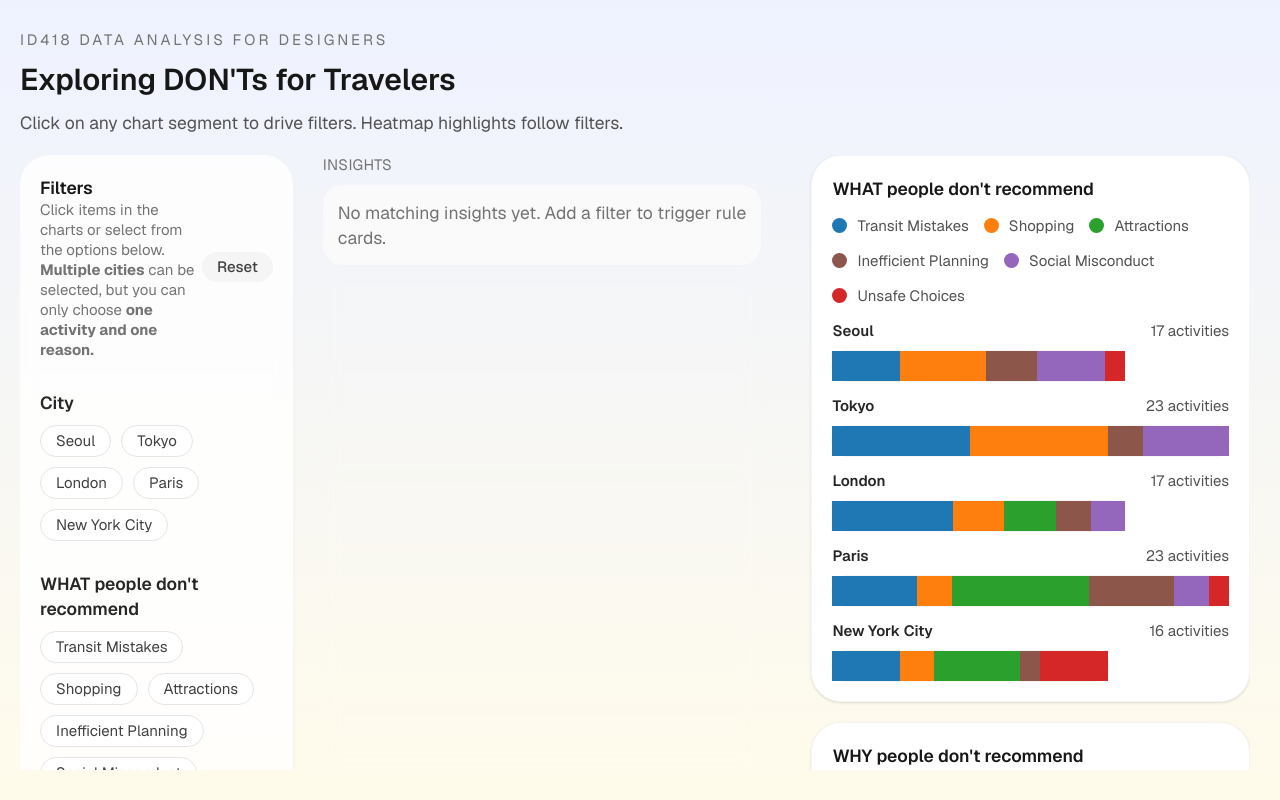
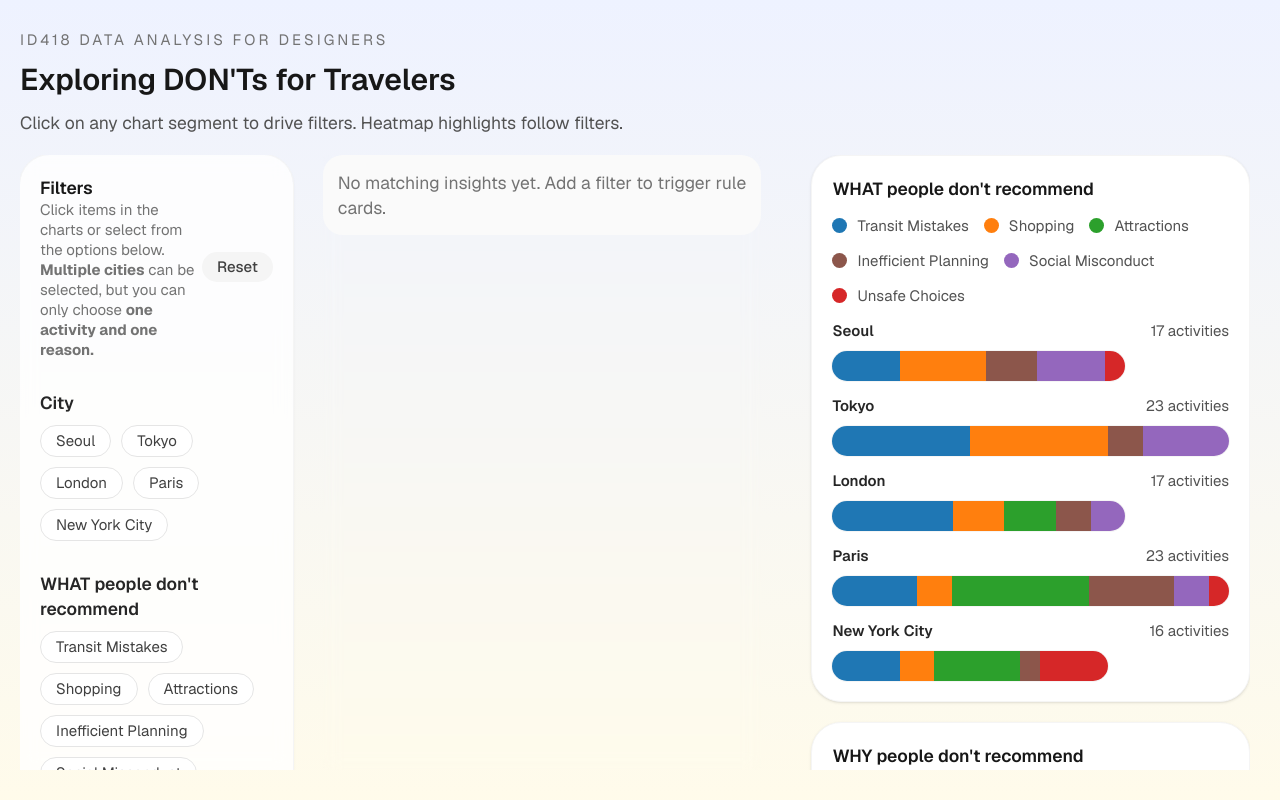
Before and after one commit to partlyjadedyouth/exploring-donts-for-travelers, a Next.js app: page / in a window 1280 px wide. Built offline with nearby package versions, Linux system fonts and the light colour scheme.

Commit message:
Modify bar graph appearance

```diff
--- a/src/components/InsightPanel.tsx
+++ b/src/components/InsightPanel.tsx
@@ -22,11 +22,11 @@ export default function InsightPanel({ filters }: Props) {
 
   return (
     <aside className="flex h-full min-h-65 flex-col gap-4 backdrop-blur">
-      <div className="space-y-2">
+      <div className="space-b-2">
         <div className="flex items-center justify-between">
-          <p className="text-xs uppercase tracking-wide text-neutral-500">
+          {/* <p className="text-xs uppercase tracking-wide text-neutral-500">
             Insights
-          </p>
+          </p> */}
           {/* <span className="text-[11px] text-neutral-400">auto-matched</span> */}
         </div>
         {matches.length === 0 && (
--- a/src/components/charts/StackedCityActivity.tsx
+++ b/src/components/charts/StackedCityActivity.tsx
@@ -85,7 +85,7 @@ export default function StackedCityActivity({
               </span>
             </div>
             <div
-              className="relative flex origin-left overflow-visible rounded-2xl bg-neutral-50 ring-1 ring-neutral-100"
+              className="relative flex origin-left overflow-visible rounded-full bg-neutral-50 ring-1 ring-neutral-100"
               style={{
                 width: `${Math.max((row.total / maxTotal) * 100, 20)}%`,
                 animation: "bar-grow 650ms ease forwards",
@@ -113,6 +113,10 @@ export default function StackedCityActivity({
                       style={{
                         width: `${pctWidth}%`,
                         backgroundColor: color,
+                        borderTopLeftRadius: isFirst ? 999 : 0,
+                        borderBottomLeftRadius: isFirst ? 999 : 0,
+                        borderTopRightRadius: isLast ? 999 : 0,
+                        borderBottomRightRadius: isLast ? 999 : 0,
                       }}
                       className={`group relative z-0 flex origin-left cursor-pointer items-center justify-center px-2 py-3 text-[11px] font-semibold text-white transition-all duration-500 ease-out ${
                         isActive
--- a/src/components/charts/StackedCityReason.tsx
+++ b/src/components/charts/StackedCityReason.tsx
@@ -84,7 +84,7 @@ export default function StackedCityReason({
               </span>
             </div>
             <div
-              className="relative flex origin-left overflow-visible rounded-2xl bg-neutral-50 ring-1 ring-neutral-100"
+              className="relative flex origin-left overflow-visible rounded-full bg-neutral-50 ring-1 ring-neutral-100"
               style={{
                 width: `${Math.max((row.total / maxTotal) * 100, 20)}%`,
                 animation: "bar-grow 650ms ease forwards",
@@ -112,6 +112,10 @@ export default function StackedCityReason({
                       style={{
                         width: `${pctWidth}%`,
                         backgroundColor: color,
+                        borderTopLeftRadius: isFirst ? 999 : 0,
+                        borderBottomLeftRadius: isFirst ? 999 : 0,
+                        borderTopRightRadius: isLast ? 999 : 0,
+                        borderBottomRightRadius: isLast ? 999 : 0,
                       }}
                       className={`group relative z-0 flex origin-left cursor-pointer items-center justify-center px-2 py-3 text-[11px] font-semibold text-white transition-all duration-500 ease-out ${
                         isActive
```
